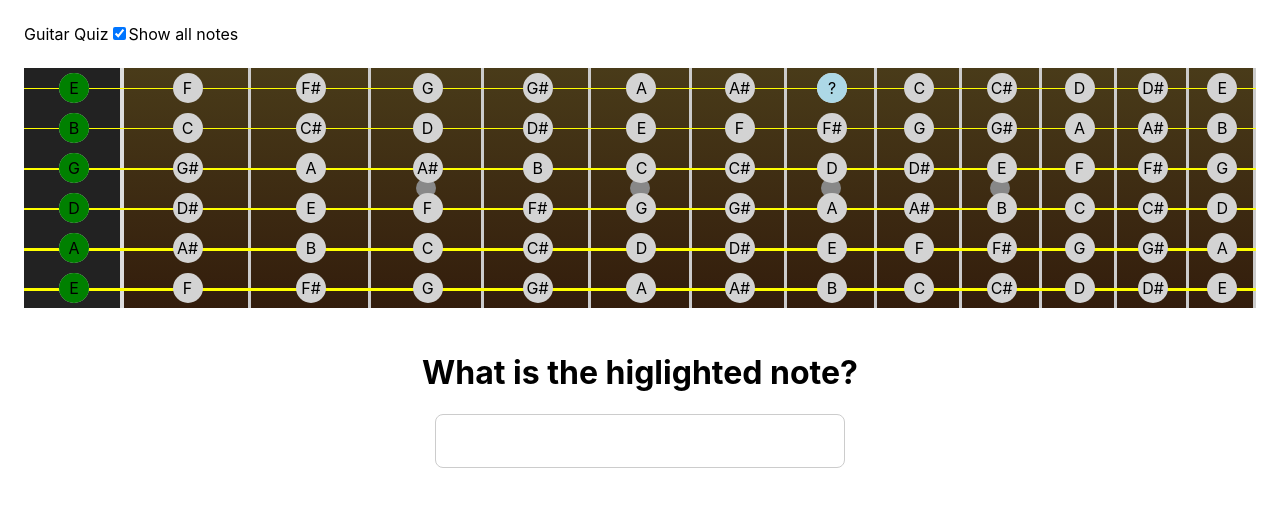
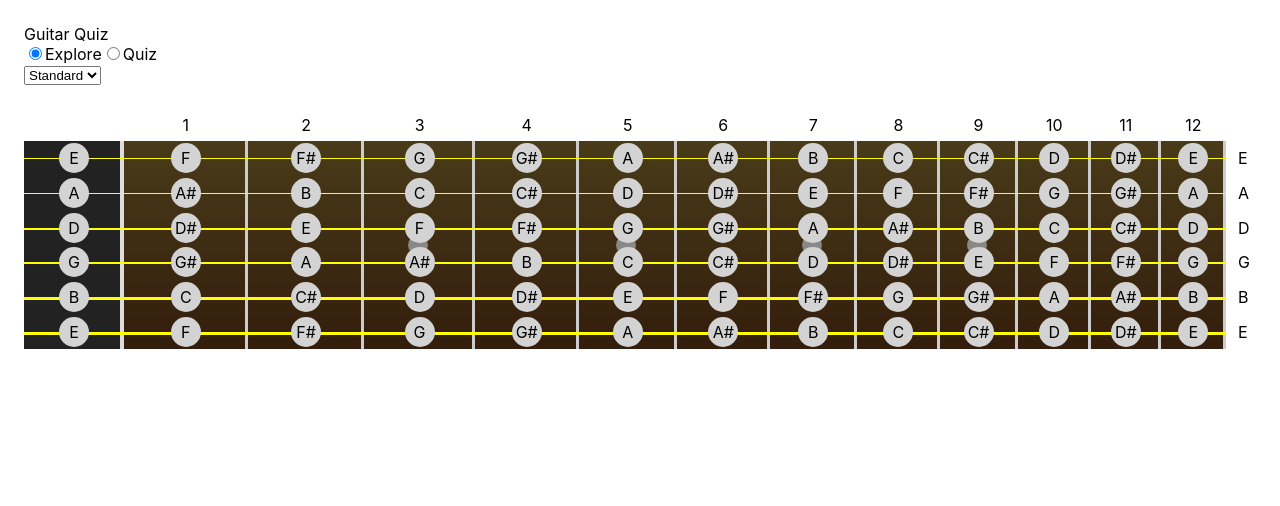
Before and after one commit to jonrimmer/fretfull, a React (Create React App) app: page / in a window 1280 px wide. Shown: the top 506 px of the page. Built offline with nearby package versions, Linux system fonts and the light colour scheme.

Commit message:
Add multiple tunings (in progress)

```diff
--- a/src/App.css
+++ b/src/App.css
@@ -18,14 +18,23 @@
 
 .App-fretboard {
   grid-area: fretboard;
-  background: linear-gradient(to bottom, #493b19 0%,#331d0c 100%);
   display: grid;
   min-height: 200px;
+}
+
+.fingerboard {
+  background: linear-gradient(to bottom, #493b19 0%,#331d0c 100%);
 }
 
 .fret {
   border-right: 3px solid #CCC;
   position: relative;
+}
+
+.fret-number {
+  display: block;
+  justify-self: center;
+  margin: 6px;
 }
 
 .bridge {
@@ -59,6 +68,15 @@
   z-index: 10;
 }
 
+.root-note {
+  padding: 0 6px 0 12px;
+  align-self: center;
+}
+
+.root-note.excluded {
+  color: #CCC;
+}
+
 .note {
   z-index: 20;
   display: block;
@@ -72,20 +90,12 @@
   justify-content: center;
 }
 
-.root-note.excluded {
-  background-color: red;
-}
-
-.root-note.included {
-  background-color: green;
-}
-
-.question-note {
+.note.question {
   background-color: lightBlue;
   z-index: 30;
 }
 
-.indicator-note {
+.note.indicator {
   background-color: lightgrey;
 }
 
--- a/src/App.js
+++ b/src/App.js
@@ -1,64 +1,63 @@
 import React, { useState, useMemo } from 'react';
 import Fret, { computeFrets} from './Fret';
 import GuitarString, { computeStrings } from './GuitarString';
-import { noteNames } from './const';
 import './App.css';
+import { TUNINGS, addSemitones, letterEquals } from './music';
+import { newBoolArray } from './util';
 
 const bridgeSize = 100;
 
-const DEFAULT_TUNING = [
-  7,  // E
-  2,  // B
-  10, // G
-  5,  // D
-  0,  // A
-  7,  // E
-];
-
 const positionToNote = (string, fret) => {
-  return noteNames[(string.rootNote + fret) % 12];
+  return addSemitones(string.rootNote, fret).letter;
 }
 
 function getRandomInt(max) {
   return Math.floor(Math.random() * Math.floor(max));
 }
 
-const computeRandomQuestion = (strings, frets) => {
-  strings = strings.filter(s => s.includeInQuiz);
-  const strNum = getRandomInt(strings.length);
-  const string = strings[strNum];
+const posToGrid = (string, fret) => (string.num + 2) + ' / ' + (fret + 1);
+
+const App = () => {
+  const frets = useMemo(() => computeFrets(12), []);
+  const [appMode, setAppMode] = useState('explore');
+  const [tuning, setTuning] = useState(TUNINGS[0]);
+  const [judgement, setJudgement] = useState(null);
+  const [answer, setAnswer] = useState('');
+  const [includedStrings, setIncludedStrings] = useState(newBoolArray(tuning.notes.length));
+
+  const strings = useMemo(
+    () => computeStrings(tuning, includedStrings),
+    [tuning, includedStrings]
+  );
+
+  const computeRandomQuestion = (includedStrings) => {
+    let validStrings = strings.filter((_s, i) => includedStrings[i]);
+    const strNum = getRandomInt(validStrings.length);
+    const string = validStrings[strNum];
     const fretNum = getRandomInt(frets.length);
 
     return {
       type: 'note',
       answer: positionToNote(string, fretNum),
-    position: {
-      string: string.num,
+      string,
       fret: fretNum
-    }
     };
   }
 
-const posToGrid = ({string, fret}) => (string + 1) + ' / ' + (fret + 1);
+  const [question, setQuestion] = useState(() =>
+    computeRandomQuestion(includedStrings)
+  );
 
-const App = () => {
-  const frets = useMemo(() => computeFrets(12), []);
-  const [tuning, setTuning] = useState(DEFAULT_TUNING);
-  const [strings, setStrings] = useState(useMemo(() => computeStrings(tuning), [tuning]));
-  const [showAllNotes, setShowAllNotes] = useState(true);
-  const [judgement, setJudgement] = useState(null);
-
-  const allFrettedNotes = useMemo(() => {
+  const allNotes = useMemo(() => {
     const result = [];
 
-    for (let s = 0; s < strings.length; s++) {
-      for (let f = 0; f < frets.length + 1; f++) {
+    for (let string of strings) {
+      for (let fret = 0; fret < frets.length + 1; fret++) {
+
         result.push({
-          position: {
-            string: s,
-            fret: f
-          },
-          name: positionToNote(strings[s], f)[0]
+          cssClass: 'indicator',
+          label: positionToNote(string, fret),
+          gridArea: posToGrid(string, fret)
         })
       }
     }
@@ -66,18 +65,22 @@ const App = () => {
     return result;
   }, [tuning]);
 
-  const [answer, setAnswer] = useState('');
-  const [question, setQuestion] = useState(() =>
-    computeRandomQuestion(strings, frets)
-  );
+  let noteIndicators = [];
 
-  const toggleShowAllNotes = (event) => {
-    setShowAllNotes(event.target.checked);
+  if (appMode === 'quiz') {
+    noteIndicators.push({
+      label: '?',
+      cssClass: 'question',
+      gridArea: posToGrid(question.string, question.fret)
+    })
+  }
+  else {
+    noteIndicators = allNotes;
   }
 
   const handleSubmit = event => {
-    if (question.answer.some(value => value === answer)) {
-      setQuestion(computeRandomQuestion(strings, frets));
+    if (letterEquals(question.answer, answer)) {
+      setQuestion(computeRandomQuestion());
 
       setJudgement({
         correct: true,
@@ -96,54 +99,85 @@ const App = () => {
     event.preventDefault();
   };
 
+  const handleTuningChanged = (e) => {
+    setTuning(TUNINGS.find(tuning => tuning.name === e.target.value) || tuning);
+  }
+
+  const toggleGuitarString = toToggle => {
+    let value = [...includedStrings];
+    value[toToggle] = !value[toToggle];
+    setIncludedStrings(value);
+
+    if (question.string.num === toToggle) {
+      setQuestion(computeRandomQuestion(value));
+    }
+  };
+
   return (
     <div className="App">
       <header className="App-header">
         Guitar Quiz
 
+        <div className="App-options">
           <label>
             <input
-            type="checkbox"
-            checked={showAllNotes}
-            onChange={toggleShowAllNotes}
+              type="radio"
+              value="explore"
+              checked={appMode === 'explore'}
+              onChange={() => setAppMode('explore')}
             />
-          Show all notes
+              Explore
           </label>
+          <label>
+            <input
+              type="radio"
+              value="quiz"
+              checked={appMode === 'quiz'}
+              onChange={() => setAppMode('quiz')}
+            />
+            Quiz
+          </label>
+        </div>
+
+        <select
+          value={tuning.name}
+          onChange={handleTuningChanged}
+        >
+          { TUNINGS.map((tuning, i) => <option key={i}>{tuning.name}</option>)}
+        </select>
+
       </header>
       <div
         className="App-fretboard"
         style={{
           gridTemplateColumns: `${ bridgeSize }px ${ frets.map(f => f.size + 'fr').join(' ') }`,
-          gridTemplateRows: strings.map(() => '1fr').join(' ')
+          gridTemplateRows: 'auto ' + strings.map(() => '1fr').join(' ') + ' auto'
         }}
       >
         <div
           className="bridge"
           style={{
-            gridArea: `1 / 1 / -1 / 2`
+            gridArea: `2 / 1 / -1 / 2`
           }}
         >
         </div>
-
         <div
-          className="note question-note"
+          className="fingerboard"
           style={{
-            gridArea: posToGrid(question.position)
+            gridArea: `2 / 2 / -1 / -1`
           }}
-        >?</div>
+        ></div>
 
         {
-          showAllNotes ? allFrettedNotes.map((note, i) =>
+          noteIndicators.map(({gridArea, label, cssClass}, i) =>
             <div
               key={i}
-              className="note indicator-note"
-              style={{
-              gridArea: posToGrid(note.position)
-              }}
+              className={'note ' + cssClass}
+              style={{ gridArea }}
             >
-              { note.name }
+              { label }
             </div>
-           ) : null
+           )
         }
 
         {
@@ -154,26 +188,19 @@ const App = () => {
 
         {
           strings.map((str, i ) =>
-            <>
             <GuitarString
               key={i}
-                onToggle={() => {
-                  let newStrings = strings.map(s => ({
-                    ...s,
-                    includeInQuiz: s == str ? !s.includeInQuiz : s.includeInQuiz
-                  }));
-
-                  setStrings(newStrings);
-                  setQuestion(computeRandomQuestion(newStrings, frets));
-                }}
+              onToggle={() => toggleGuitarString(i)}
+              includeInQuiz={includedStrings[i]}
               {...str}
             ></GuitarString>
-            </>
           )
         }
       </div>
 
-      <form className="App-question"
+      {
+        appMode === 'quiz' ? <form
+          className="App-question"
           onSubmit={event => handleSubmit(event)}
         >
           <h1>What is the higlighted note?</h1>
@@ -192,7 +219,8 @@ const App = () => {
                 { judgement.correct ? 'Correct' : 'Incorrect' }
               </div> : null
           }
-      </form>
+      </form> : null
+      }
     </div>
   );
 }
--- a/src/Fret.js
+++ b/src/Fret.js
@@ -10,8 +10,9 @@ export const computeFrets = (fretCount) => {
 
     frets[i] = {
       size: size,
+      num: i,
       style: {
-        gridArea: `1 / ${ i + 2 } / -1 / ${ i + 2 }`
+        gridArea: `2 / ${ i + 2 } / -1 / ${ i + 2 }`
       },
       dots: 0
     }
@@ -27,7 +28,16 @@ export const computeFrets = (fretCount) => {
   return frets;
 }
 
-export default ({style, dots}) =>
+export default ({num, style, dots}) =>
+  <>
+    <span
+      className="fret-number"
+      style={{
+        gridArea: `1 / ${ num + 2 }`
+      }}
+    >
+      { num + 1 }
+    </span>
     <div
       className="fret"
       style={ style }
@@ -40,4 +50,5 @@ export default ({style, dots}) =>
           <span className="dot double1"></span><span className="dot double2"></span>
         </> : null
       }
-  </div>;
+    </div>
+  </>;
--- a/src/GuitarString.js
+++ b/src/GuitarString.js
@@ -1,40 +1,38 @@
 import React from 'react';
-import { noteNames } from './const';
 
 const MAX_STRING_WIDTH = 3;
 
 export const computeStrings = (tuning) => {
   const strings = [];
 
-  for (let i = 0; i < tuning.length; i++) {
+  for (let i = 0; i < tuning.notes.length; i++) {
     strings[i] = {
-      rootNote: tuning[i],
-      includeInQuiz: true,
+      rootNote: tuning.notes[i],
       num: i,
-      style: {
-        gridArea: `${ i + 1 } / 1 / ${ i + 1 } / -1`,
-        height: '50%',
-        borderBottom: `${ Math.max(1, Math.round(((i + 1) / tuning.length) * MAX_STRING_WIDTH)) }px solid yellow`
-      }
+      width: Math.max(1, Math.round(((i + 1) / tuning.notes.length) * MAX_STRING_WIDTH))
     }
   }
 
   return strings;
 }
 
-export default ({includeInQuiz, rootNote, num, style, onToggle }) => {
+export default ({includeInQuiz, rootNote, num, width, onToggle }) => {
   return <>
     <div
       key={ num }
       onClick={onToggle}
-      className={'note root-note ' + (includeInQuiz ? 'included' : 'excluded')}
+      className={'root-note ' + (includeInQuiz ? 'included' : 'excluded')}
       style={{
-        gridArea: `${ num + 1 } / 1`
+        gridArea: `${ num + 2 } / -1`
       }}
-    >{ noteNames[rootNote][0] }</div>
+    >{ rootNote.letter }</div>
     <div
       className="string"
-      style = { style }
+      style = {{
+        height: '50%',
+        gridArea: `${ num + 2 } / 1 / ${ num + 2 } / -1`,
+        borderBottom: `${ width }px solid yellow`
+      }}
     ></div>
   </>
 }
--- a/src/const.js
+++ /dev/null
@@ -1,14 +0,0 @@
-export const noteNames = [
-  /*  0 */ ['A'],
-  /*  1 */ ['A#', 'Bb'],
-  /*  2 */ ['B'],
-  /*  3 */ ['C'],
-  /*  4 */ ['C#', 'Db'],
-  /*  5 */ ['D'],
-  /*  6 */ ['D#', 'Eb'],
-  /*  7 */ ['E'],
-  /*  8 */ ['F'],
-  /*  9 */ ['F#', 'Gb'],
-  /* 10 */ ['G'],
-  /* 11 */ ['G#', 'Ab']
-];
--- /dev/null
+++ b/src/music.js
@@ -0,0 +1,91 @@
+const LETTER_TO_NUM = {
+  'C': 0,
+  'C#': 1,
+  'Db': 1,
+  'D': 2,
+  'D#': 3,
+  'Eb': 3,
+  'E': 4,
+  'F': 5,
+  'F#': 6,
+  'Gb': 6,
+  'G': 7,
+  'G#': 8,
+  'Ab': 8,
+  'A': 9,
+  'A#': 10,
+  'Bb': 10,
+  'B': 11
+};
+
+const NUM_TO_LETTER = [
+  'C',
+  'C#',
+  'D',
+  'D#',
+  'E',
+  'F',
+  'F#',
+  'G',
+  'G#',
+  'A',
+  'A#',
+  'B'
+];
+
+export function letterEquals(a, b) {
+  return LETTER_TO_NUM.hasOwnProperty(a) &&
+    LETTER_TO_NUM.hasOwnProperty(b) &&
+    LETTER_TO_NUM[a] === LETTER_TO_NUM[b];
+}
+
+export function parseSpn(spn) {
+  if (spn.length === 3) {
+    return {
+      letter: spn[0] + spn[1],
+      octave: parseInt(spn[2])
+    };
+  }
+
+  return {
+    letter: spn[0],
+    octave: parseInt(spn[1])
+  };
+}
+
+export function addSemitones(note, semitones) {
+  const num = LETTER_TO_NUM[note.letter];
+
+  let octave = note.octave;
+  let letter = num + (semitones % 12);
+
+  if (letter < 0) {
+    letter += 12;
+    octave--;
+  }
+  else if (letter >= 12) {
+    letter -= 12;
+    octave++;
+  }
+
+  octave += (semitones / 12) | 0;
+
+  return {
+    letter: NUM_TO_LETTER[letter],
+    octave
+  };
+}
+
+export const TUNINGS = [
+  {
+    name: 'Standard',
+    notes: [
+      'E2', 'A2', 'D3', 'G3', 'B4', 'E4'
+    ].map(parseSpn)
+  }, {
+    name: 'Open A',
+    notes: [
+      'E2', 'A2', 'C#3', 'E3', 'A3', 'E4'
+    ].map(parseSpn)
+  }
+];
--- /dev/null
+++ b/src/util.js
@@ -0,0 +1,9 @@
+export function newBoolArray(len, val = true) {
+  const result = [];
+
+  for (let i = 0; i  < len; i++) {
+    result.push(val);
+  }
+
+  return result;
+}
```
Also changed, not shown: 1 other file (tests, documents, lock files or other folders). Lines whose indentation alone changed are shown as unchanged.
